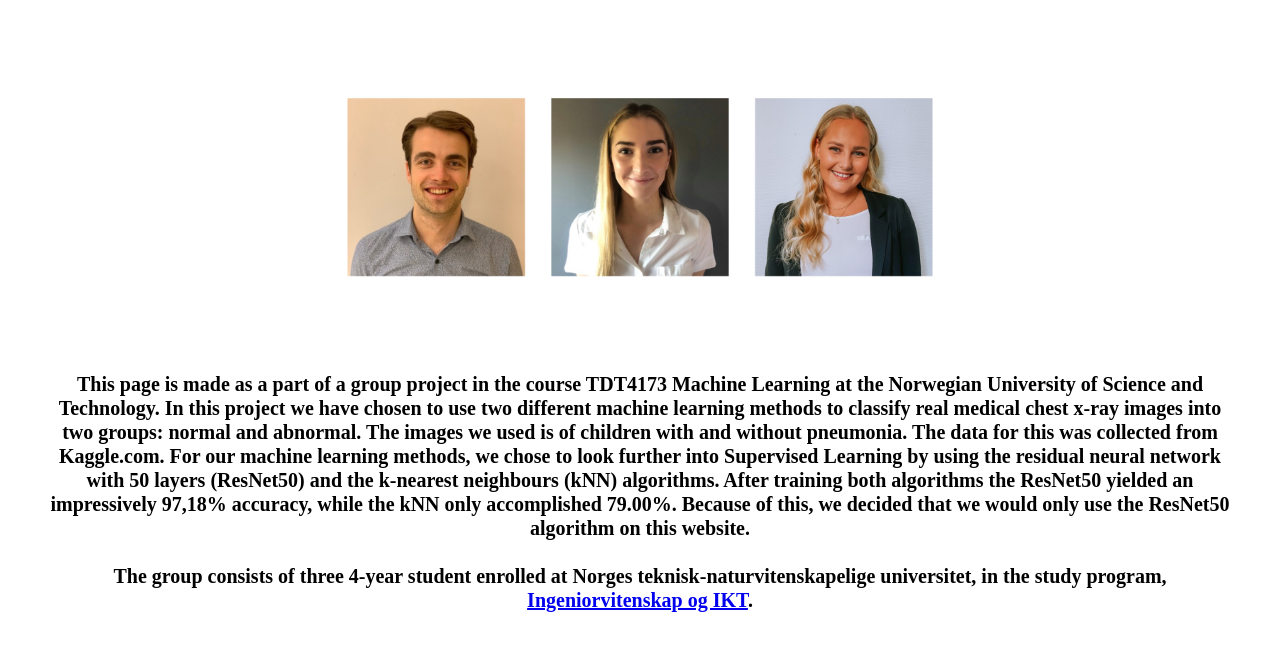
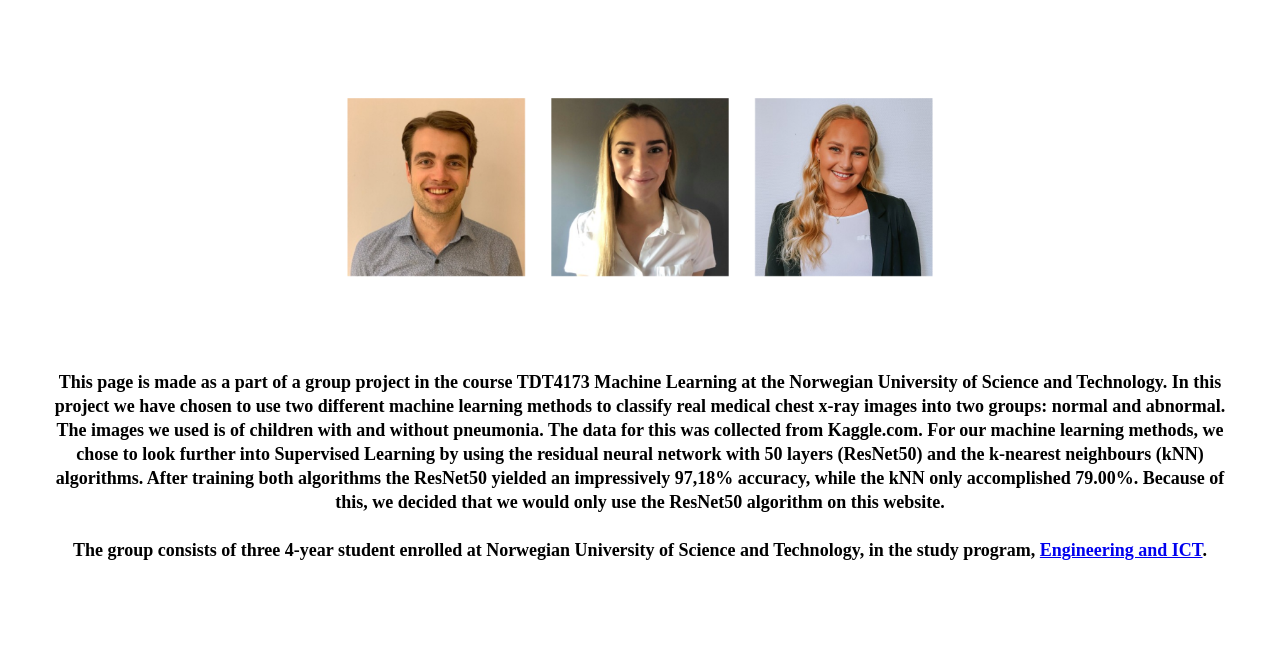
Before and after one commit to render-examples/fastai-v3, a plain HTML site: page app/view/aboutus.html in a window 1280 px wide. Shown: the part 139-790 px from the top of the page. Drawn offline with Linux system fonts and the light colour scheme.

Commit message:
fixes to UI, looks

```diff
--- a/app/static/style.css
+++ b/app/static/style.css
@@ -73,7 +73,7 @@ h1 {
     margin-top: 0;
 }
 p{
-    font-size: 20px;
+    font-size: 18px;
 }
 
 .center {
--- a/app/view/aboutus.html
+++ b/app/view/aboutus.html
@@ -34,7 +34,8 @@
                         After training both algorithms the ResNet50 yielded an impressively 97,18% accuracy, while the kNN only accomplished 79.00%.
                         Because of this, we decided that we would only use the ResNet50 algorithm on this website.<br>
 
-                        <br>The group consists of three 4-year student enrolled at Norges teknisk-naturvitenskapelige universitet, in the study program, <a class="links" href="https://www.ntnu.no/studier/mting">Ingeniorvitenskap og IKT</a>.
+                        <br>The group consists of three 4-year student enrolled at Norwegian University of Science
+                        and Technology, in the study program, <a class="links" href="https://www.ntnu.no/studier/mting">Engineering and ICT</a>.
                     </p>
                 </div>
             </div>
```
